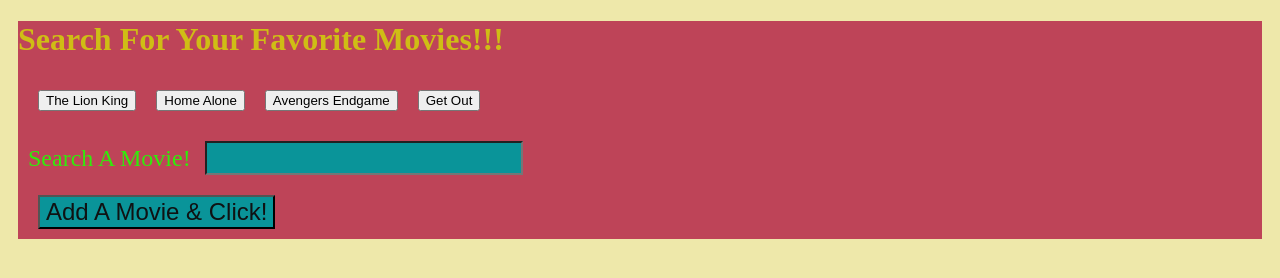
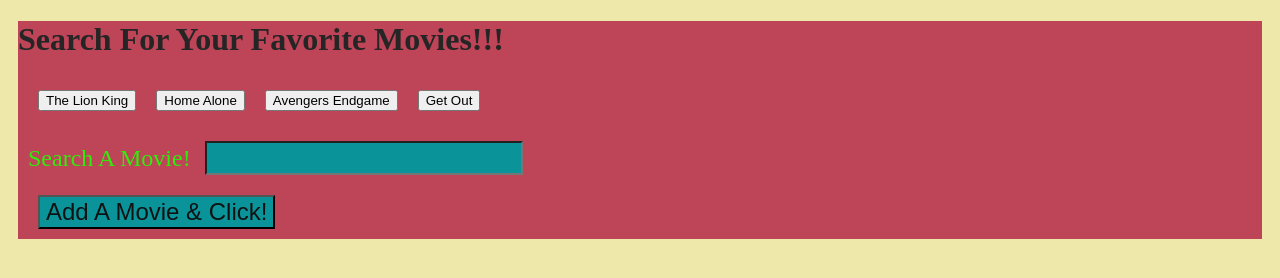
Before and after one commit to Guled06/Movies, a plain HTML site: page index.html in a window 1280 px wide. Drawn offline with nearby package versions, Linux system fonts and the light colour scheme.

Commit message:
changed the font color of the header one in the container

```diff
--- a/movies.css
+++ b/movies.css
@@ -7,7 +7,7 @@ body {
 .container {
 
 background-color: rgb(190, 68, 88);
-color: rgb(207, 189, 21);
+color: rgb(36, 37, 36);
 
 }
 
```
